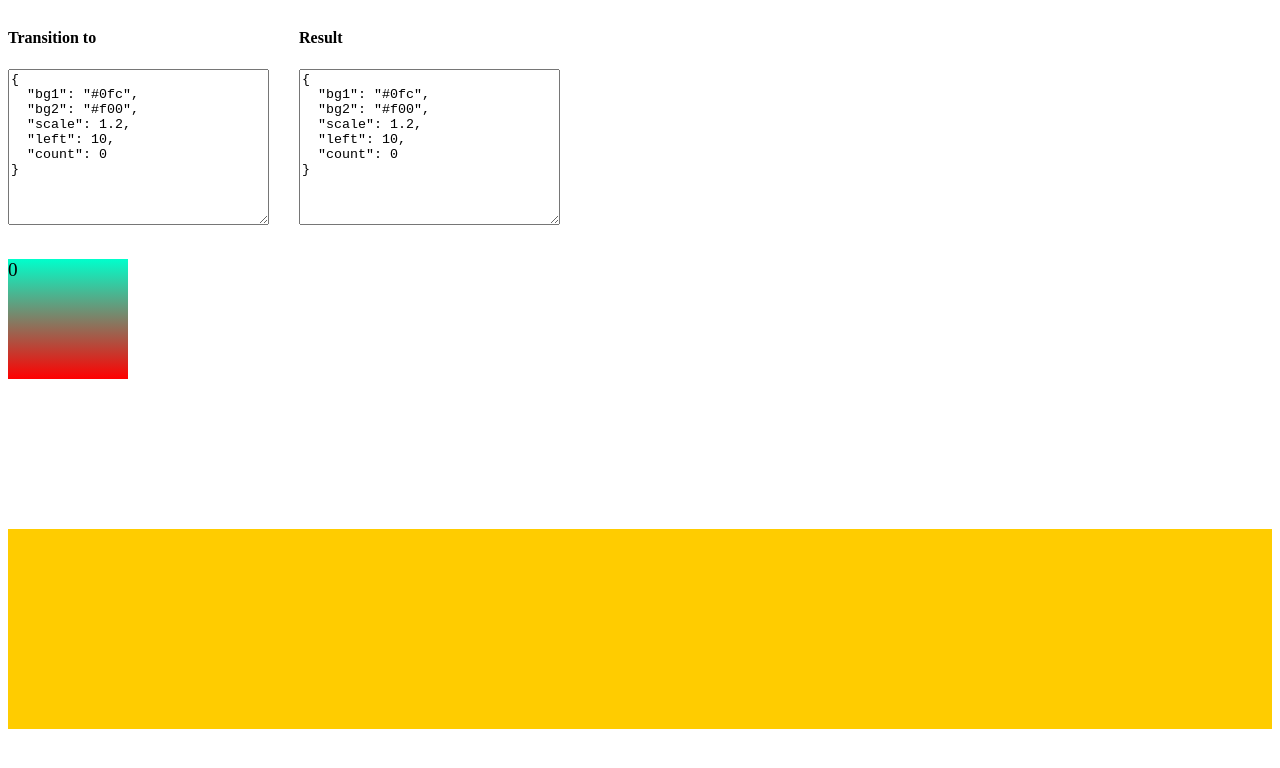
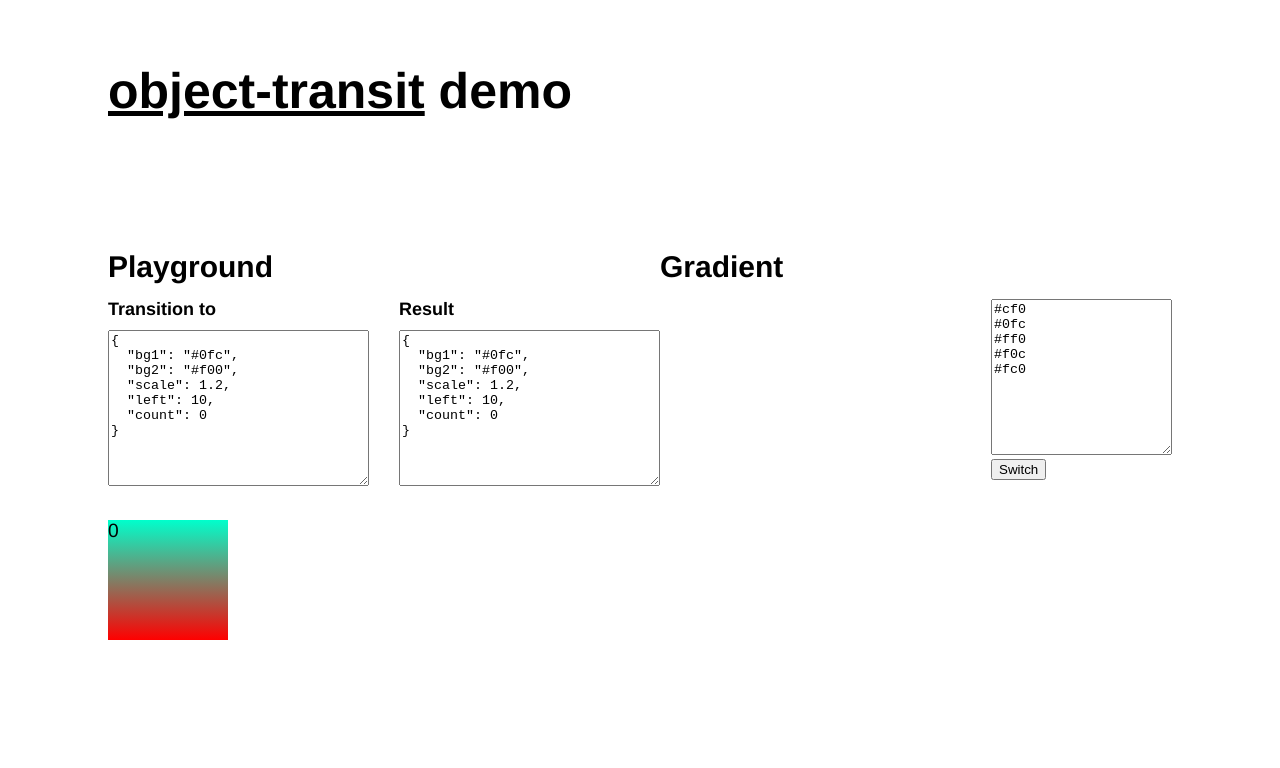
Before and after one commit to sunify/object-transit, a website built with Parcel: page index.html in a window 1280 px wide. Built offline with nearby package versions, Linux system fonts and the light colour scheme; what tweeen would draw is missing.

Commit message:
Update readme and demo

```diff
--- a/demo.css
+++ b/demo.css
@@ -1,22 +1,62 @@
+html,
+body {
+  font-family: 'Helvetica Neue', Arial, sans-serif;
+}
+
+body {
+  padding: 20px 100px;
+}
+
+h1 {
+  font-size: 50px;
+  margin-bottom: 100px;
+}
+
+h2 {
+  font-size: 30px;
+  margin: 30px 0 15px;
+}
+
+h4 {
+  font-size: 18px;
+  margin: 0 0 10px;
+}
+
+a {
+  color: #000;
+}
+
 #obj {
   width: 100px;
   height: 100px;
   background-color: #000;
+  margin-bottom: 100px;
 }
 
-form {
+.demo-playground form {
   position: relative;
   z-index: 10;
   display: flex;
 }
 
-form > * + * {
+.demo-playground form > * + * {
   margin-left: 30px;
 }
 
 #grad {
-  margin-top: 200px;
   width: 100%;
   height: 200px;
-  background-color: #ffcc00;
+  margin-right: 10px;
 }
+
+.demos {
+  display: flex;
+}
+
+.demo {
+  flex: 1;
+}
+
+.cols {
+  display: flex;
+}
--- a/demo.js
+++ b/demo.js
@@ -2,6 +2,8 @@ import transit from './src/index.ts';
 
 const obj = document.getElementById('obj');
 const jsonInput = document.getElementById('json');
+const colorsInput = document.getElementById('colors');
+const colorsSubmit = document.getElementById('colorsSubmit');
 const resultInput = document.getElementById('result');
 const gradient = document.getElementById('grad');
 
@@ -34,8 +36,9 @@ jsonInput.addEventListener('keyup', () => {
   }
 });
 
+function gradientDemo(colors) {
   let curColor = -1;
-const colors = ['#cf0', '#0fc', '#ff0', '#f0c', '#fc0'];
+  let stopped = false;
   const gradColors = transit(
     { c1: colors[colors.length - 1], c2: colors[0] },
     ({ c1, c2 }) => {
@@ -44,6 +47,9 @@ const gradColors = transit(
   );
 
   const updateColors = () => {
+    if (stopped) {
+      return;
+    }
     curColor = (curColor + 1) % colors.length;
     const nextColor = (curColor + 1) % colors.length;
     gradColors.to(
@@ -59,3 +65,28 @@ const updateColors = () => {
   };
 
   updateColors();
+
+  return () => {
+    gradColors.stop();
+    stopped = true;
+  };
+}
+
+let currGradientDemo = gradientDemo(
+  colorsInput.value
+    .trim()
+    .split('\n')
+    .map(s => s.trim())
+);
+
+colorsSubmit.addEventListener('click', () => {
+  if (currGradientDemo) {
+    currGradientDemo();
+  }
+  currGradientDemo = gradientDemo(
+    colorsInput.value
+      .trim()
+      .split('\n')
+      .map(s => s.trim())
+  );
+});
--- a/index.html
+++ b/index.html
@@ -1,13 +1,19 @@
 <!DOCTYPE html>
 <html lang="en">
   <head>
-  <meta charset="UTF-8">
-  <meta name="viewport" content="width=device-width, initial-scale=1.0">
-  <meta http-equiv="X-UA-Compatible" content="ie=edge">
+    <meta charset="UTF-8" />
+    <meta name="viewport" content="width=device-width, initial-scale=1.0" />
+    <meta http-equiv="X-UA-Compatible" content="ie=edge" />
     <title>Object transition</title>
     <link rel="stylesheet" href="demo.css" />
   </head>
   <body>
+    <h1>
+      <a href="https://github.com/sunify/object-transit">object-transit</a> demo
+    </h1>
+    <div class="demos">
+      <div class="demo demo-playground">
+        <h2>Playground</h2>
         <form>
           <div>
             <h4>Transition to</h4>
@@ -27,7 +33,26 @@
           </div>
         </form>
         <div id="obj"></div>
+      </div>
+
+      <div class="demo">
+        <h2>Gradient</h2>
+        <div class="cols">
           <div id="grad"></div>
+          <form>
+            <textarea type="text" id="colors" rows="10">
+#cf0
+#0fc
+#ff0
+#f0c
+#fc0
+          </textarea
+            ><br />
+            <button type="button" id="colorsSubmit">Switch</button>
+          </form>
+        </div>
+      </div>
+    </div>
     <script src="demo.js"></script>
   </body>
 </html>
--- a/src/types.ts
+++ b/src/types.ts
@@ -21,8 +21,8 @@ const interpolate = <T extends number | number[]>(
   end: T,
   percent: number
 ) => {
-  if (Array.isArray(start)) {
-    return lerpArray(start as number[], end as number[], percent);
+  if (Array.isArray(start) && Array.isArray(end)) {
+    return lerpArray(start, end, percent);
   }
 
   return lerp(start as number, end as number, percent);
```
Also changed, not shown: README.md. Lines whose indentation alone changed are shown as unchanged.
